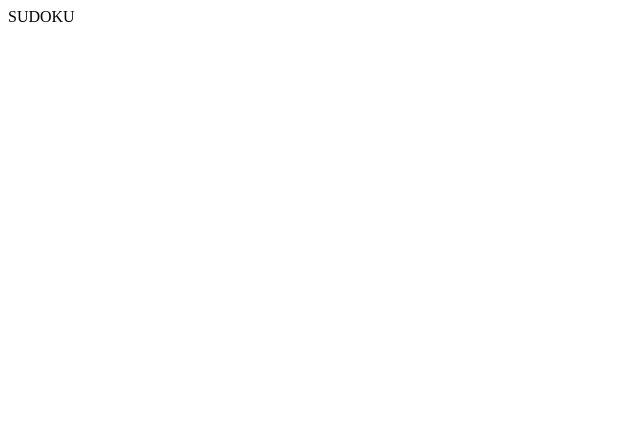
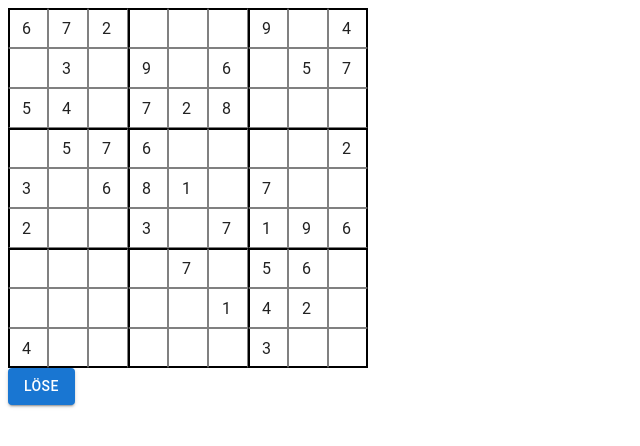
Before and after one commit to Yunusplt/sudoku-next.js, a Next.js app: page / in a window 1280 px wide. Shown: the top 446 px of the page, without its empty margins (0-640 px from the left). Built offline with nearby package versions, Linux system fonts and the light colour scheme.

Commit message:
add Sudoku component on home page

```diff
--- a/src/app/page.tsx
+++ b/src/app/page.tsx
@@ -1,7 +1,45 @@
+"use client";
+import { useState } from "react";
+import { Button } from "@mui/material";
+import { example_1 } from "@/data/sudokuData";
+import { useSudokuSolver } from "@/hooks/useAutoSolver";
+import Sudoku from "@/components/Sudoku";
+
 export default function Home() {
-  const emptySudoku = Array.from({ length: 9 }, () => Array(9).fill(0));
+  //! states
+  const [sudokuValues, setSudokuValues] = useState<number[][]>(example_1);
+  const [squaresInRow, setSquaresInRow] = useState<string[] | null>(null);
+  const [squaresInCol, setSquaresInCol] = useState<string[] | null>(null);
+  const [squaresInSelectedBlock, setSquaresInSelectedBlock] = useState<
+    string[] | null
+  >(null);
 
-  console.log(emptySudoku);
+  //! custom hook useSudokuSolver
+  const { startFocusing, handleFocus } = useSudokuSolver({
+    sudokuValues,
+    squaresInRow,
+    squaresInCol,
+    squaresInSelectedBlock,
+    setSquaresInRow,
+    setSquaresInCol,
+    setSudokuValues,
+    setSquaresInSelectedBlock,
+  });
 
-  return <main>SUDOKU</main>;
+  return (
+    <main>
+      <Sudoku
+        sudokuValues={sudokuValues}
+        squaresInRow={squaresInRow}
+        squaresInCol={squaresInCol}
+        squaresInSelectedBlock={squaresInSelectedBlock}
+        setSudokuValues={setSudokuValues}
+        handleFocus={handleFocus}
+      />
+
+      <Button variant="contained" onClick={startFocusing}>
+        Löse
+      </Button>
+    </main>
+  );
 }
```
